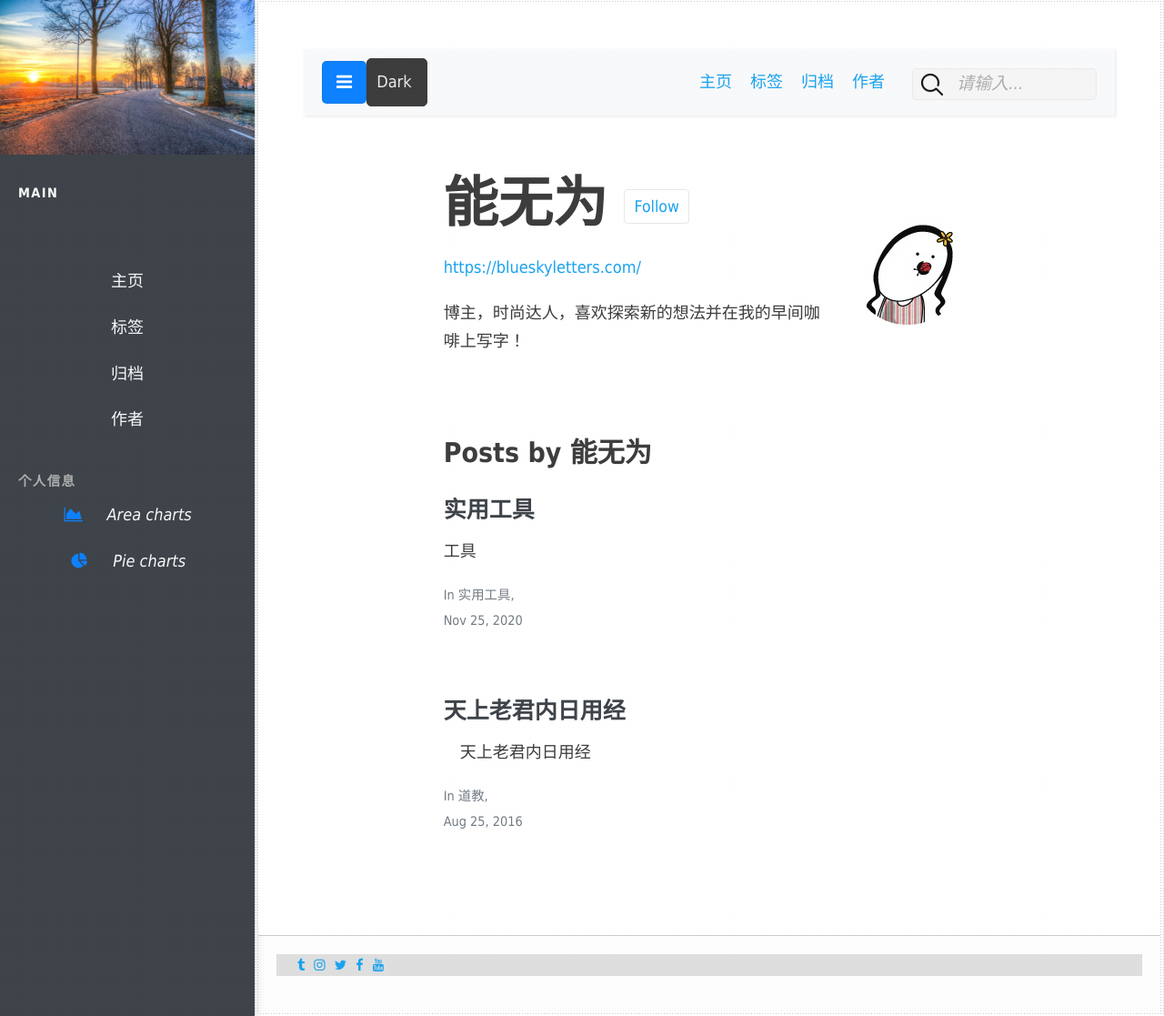
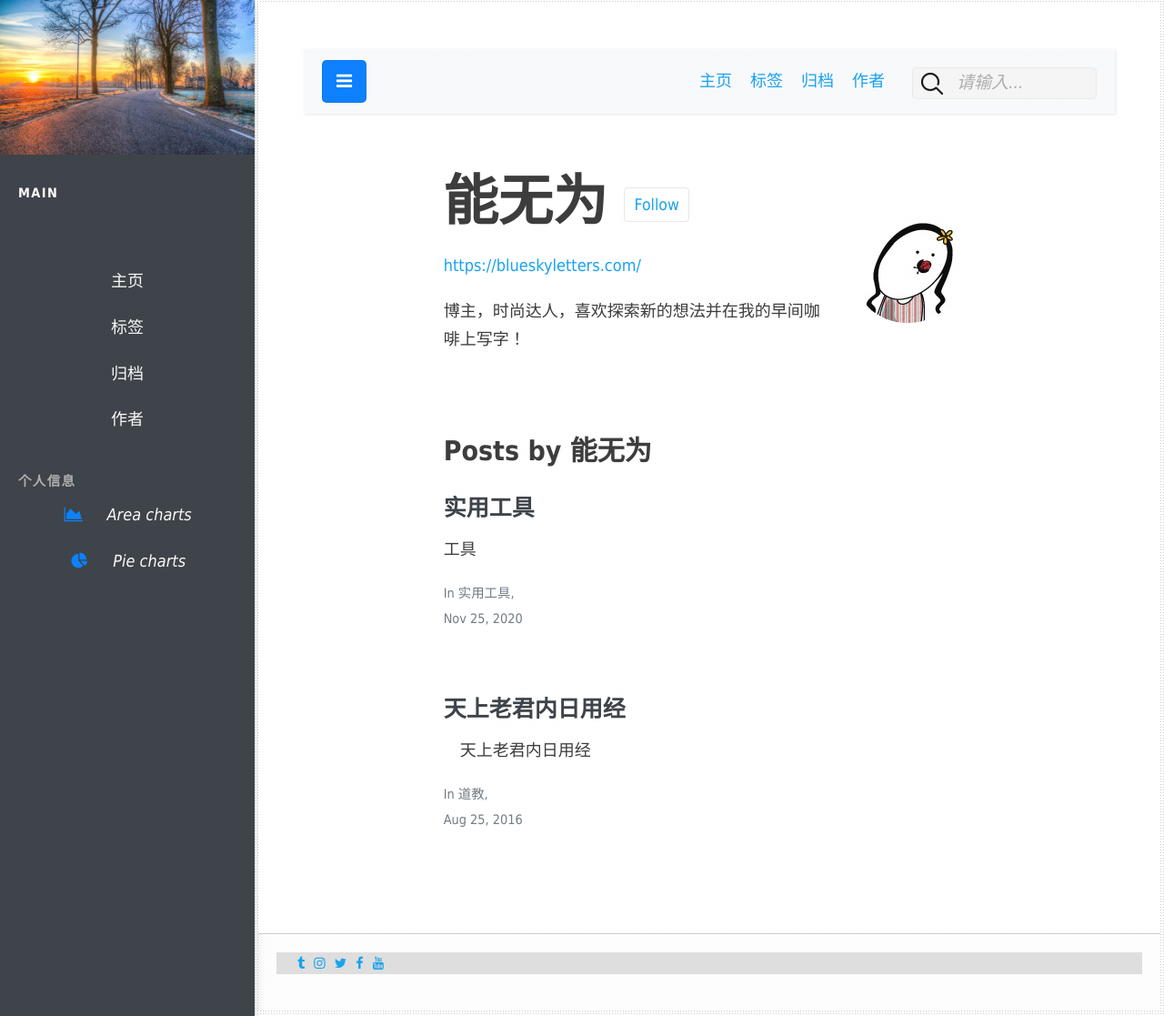
Before and after one commit to nengwuzhi/nengwuzhi.github.ioce, a Jekyll site: the page built from pages/author-author2.html, in a window 1280 px wide and 1117 px high. Shown: the whole window at 91% size. Built offline with Jekyll 4.4.1, drawn with Linux system fonts in a browser that asks for light colours; nearby versions of some CDN libraries.

Commit message:
Update top_nav.html

```diff
--- a/_includes/top_nav.html
+++ b/_includes/top_nav.html
@@ -6,18 +6,6 @@
               <i class="fa fa-bars"></i>
               <span class="sr-only">Toggle Menu</span>
             </button>
-		<!-- dark-mode-toggle-local-storage -->
-  <nav class="nav">
-      <ul>
-        <li>
-          <button class="dark-button">Dark <i class="zmdi zmdi-brightness-2 zmdi-hc-fw"></i> </button>
-        </li>
-        <li>
-          <button class="light-button" hidden="hidden">Light <i class="zmdi zmdi-sun zmdi-hc-fw"></i></button>
-        </li>
-      </ul>
-    </nav>
-
 
                         <ul class="nav navbar-nav ml-auto">
                                  <li class="nav-item active">
```
